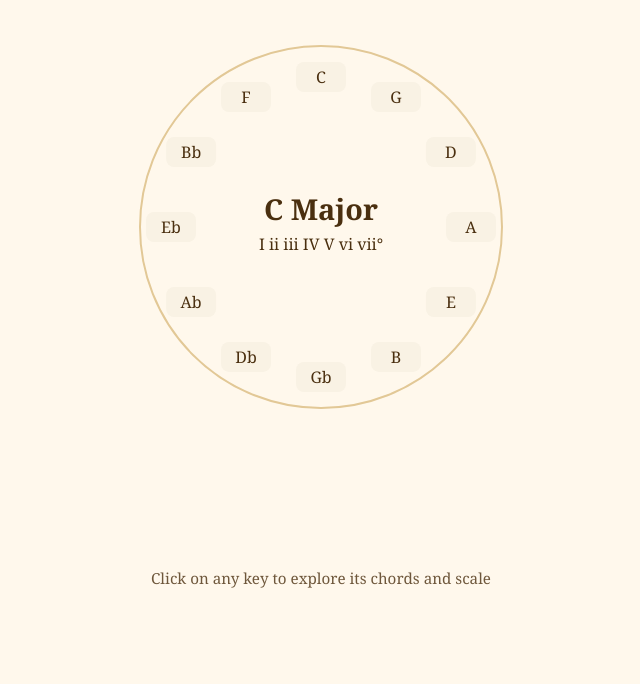
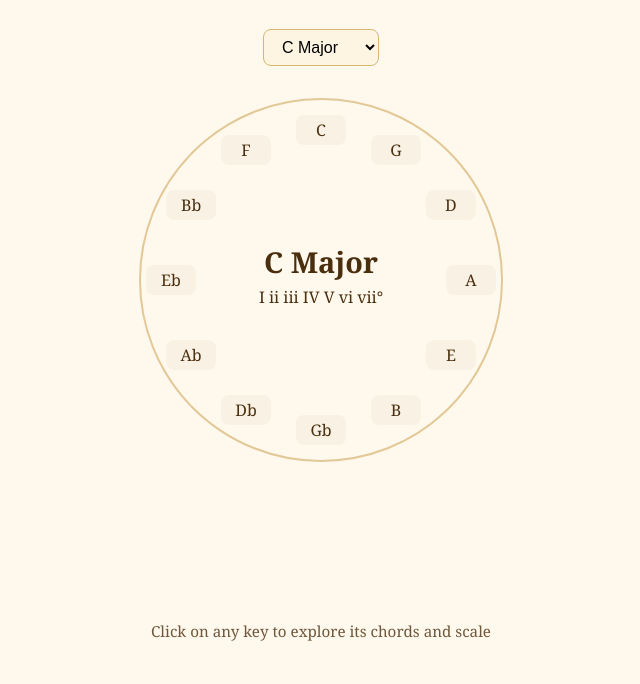
Before and after one commit to Zymmer12/fifth, a plain HTML site: page index.html in a window 1280 px wide. Shown: the part 116-800 px from the top of the page, without its empty margins (319-959 px from the left). Drawn offline with Linux system fonts and the light colour scheme.

Commit message:
Add controls for key selection in index.html

```diff
--- a/index.html
+++ b/index.html
@@ -9,6 +9,10 @@
 <body>
   <h1>Circle of Fifths</h1>
   <p class="subtitle">Interactive music theory visualization</p>
+
+    <div class="controls">
+    <select id="keySelect"></select>
+  </div>
 
   <div class="circle" id="circle"></div>
 
```
